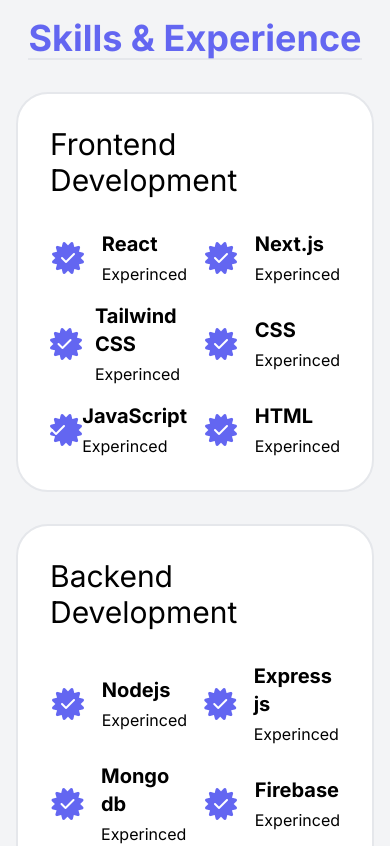
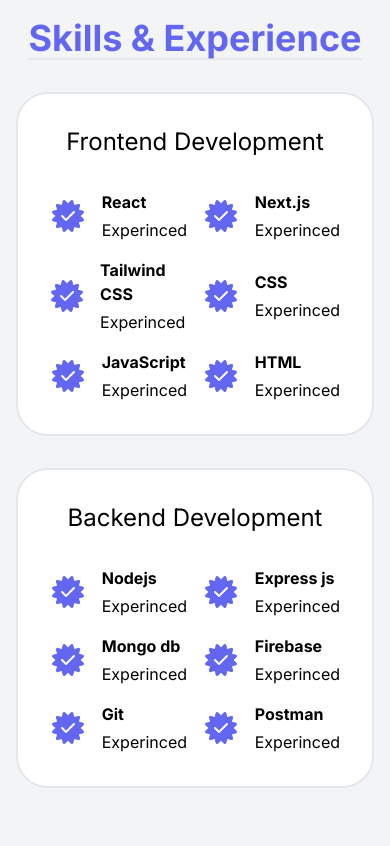
Before and after one commit to obiora198/my-portfolio-website, a Next.js app: page / in a window 390 px wide. Shown: the part 2100-2946 px from the top of the page. Built offline with nearby package versions, Linux system fonts and the light colour scheme; no server answers; the database is empty.

Commit message:
fix mobile design for skills section

```diff
--- a/app/components/sections/Skills.tsx
+++ b/app/components/sections/Skills.tsx
@@ -11,16 +11,16 @@
 
         <div className="w-full h-full flex flex-col sm:flex-row items-center gap-8">
           <div className="w-full h-full bg-white flex flex-col items-center border-2 rounded-[32px] px-8 py-8">
-            <h2 className="text-3xl">Frontend Development</h2>
+            <h2 className="text-center text-2xl sm:text-3xl">Frontend Development</h2>
 
-            <div className="grid-cols-2 gap-4 grid w-full h-full mt-8">
+            <div className="grid-cols-2 gap-4 grid w-full h-full sm:text-xl mt-8">
               <div className="w-full flex gap-4 items-center">
                 <span className="fa-stack aligh-top">
                   <i className="fa-solid fa-certificate fa-stack-2x text-indigo-500"></i>
                   <i className="fa-solid fa-check fa-stack-1x fa-inverse"></i>
                 </span>
                 <div className="flex flex-col gap-1">
-                  <h3 className="text-xl font-bold">React</h3>
+                  <h3 className="font-bold">React</h3>
                   <p>Experinced</p>
                 </div>
               </div>
@@ -30,7 +30,7 @@
                   <i className="fa-solid fa-check fa-stack-1x fa-inverse"></i>
                 </span>
                 <div className="flex flex-col gap-1">
-                  <h3 className="text-xl font-bold">Next.js</h3>
+                  <h3 className="font-bold">Next.js</h3>
                   <p>Experinced</p>
                 </div>
               </div>
@@ -40,7 +40,7 @@
                   <i className="fa-solid fa-check fa-stack-1x fa-inverse"></i>
                 </span>
                 <div className="flex flex-col gap-1">
-                  <h3 className="text-xl font-bold">Tailwind CSS</h3>
+                  <h3 className="font-bold">Tailwind CSS</h3>
                   <p>Experinced</p>
                 </div>
               </div>
@@ -50,7 +50,7 @@
                   <i className="fa-solid fa-check fa-stack-1x fa-inverse"></i>
                 </span>
                 <div className="flex flex-col gap-1">
-                  <h3 className="text-xl font-bold">CSS</h3>
+                  <h3 className="font-bold">CSS</h3>
                   <p>Experinced</p>
                 </div>
               </div>
@@ -60,7 +60,7 @@
                   <i className="fa-solid fa-check fa-stack-1x fa-inverse"></i>
                 </span>
                 <div className="flex flex-col gap-1">
-                  <h3 className="text-xl font-bold">JavaScript</h3>
+                  <h3 className="font-bold">JavaScript</h3>
                   <p>Experinced</p>
                 </div>
               </div>
@@ -70,7 +70,7 @@
                   <i className="fa-solid fa-check fa-stack-1x fa-inverse"></i>
                 </span>
                 <div className="flex flex-col gap-1">
-                  <h3 className="text-xl font-bold">HTML</h3>
+                  <h3 className="font-bold">HTML</h3>
                   <p>Experinced</p>
                 </div>
               </div>
@@ -78,16 +78,16 @@
           </div>
 
           <div className="w-full h-full bg-white flex flex-col items-center border-2 rounded-[32px] px-8 py-8">
-            <h2 className="text-3xl">Backend Development</h2>
+            <h2 className="text-center text-2xl sm:text-3xl">Backend Development</h2>
 
-            <div className="grid-cols-2 gap-4 grid w-full h-full mt-8">
+            <div className="grid-cols-2 gap-4 grid w-full h-full sm:text-xl mt-8">
               <div className="w-full flex gap-4 items-center">
                 <span className="fa-stack aligh-top">
                   <i className="fa-solid fa-certificate fa-stack-2x text-indigo-500"></i>
                   <i className="fa-solid fa-check fa-stack-1x fa-inverse"></i>
                 </span>
                 <div className="flex flex-col gap-1">
-                  <h3 className="text-xl font-bold">Nodejs</h3>
+                  <h3 className="font-bold">Nodejs</h3>
                   <p>Experinced</p>
                 </div>
               </div>
@@ -97,7 +97,7 @@
                   <i className="fa-solid fa-check fa-stack-1x fa-inverse"></i>
                 </span>
                 <div className="flex flex-col gap-1">
-                  <h3 className="text-xl font-bold">Express js</h3>
+                  <h3 className="font-bold">Express js</h3>
                   <p>Experinced</p>
                 </div>
               </div>
@@ -107,7 +107,7 @@
                   <i className="fa-solid fa-check fa-stack-1x fa-inverse"></i>
                 </span>
                 <div className="flex flex-col gap-1">
-                  <h3 className="text-xl font-bold">Mongo db</h3>
+                  <h3 className="font-bold">Mongo db</h3>
                   <p>Experinced</p>
                 </div>
               </div>
@@ -117,7 +117,7 @@
                   <i className="fa-solid fa-check fa-stack-1x fa-inverse"></i>
                 </span>
                 <div className="flex flex-col gap-1">
-                  <h3 className="text-xl font-bold">Firebase</h3>
+                  <h3 className="font-bold">Firebase</h3>
                   <p>Experinced</p>
                 </div>
               </div>
@@ -127,7 +127,7 @@
                   <i className="fa-solid fa-check fa-stack-1x fa-inverse"></i>
                 </span>
                 <div className="flex flex-col gap-1">
-                  <h3 className="text-xl font-bold">Git</h3>
+                  <h3 className="font-bold">Git</h3>
                   <p>Experinced</p>
                 </div>
               </div>
@@ -137,7 +137,7 @@
                   <i className="fa-solid fa-check fa-stack-1x fa-inverse"></i>
                 </span>
                 <div className="flex flex-col gap-1">
-                  <h3 className="text-xl font-bold">Postman</h3>
+                  <h3 className="font-bold">Postman</h3>
                   <p>Experinced</p>
                 </div>
               </div>
```
Also changed, not shown: 1 other file (tests, documents, lock files or other folders).
